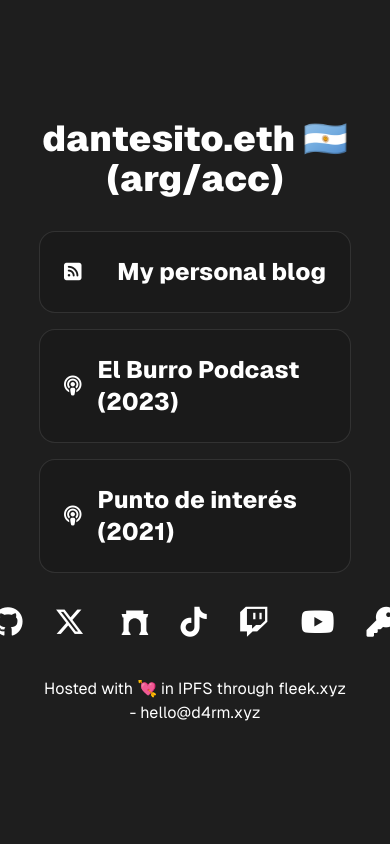
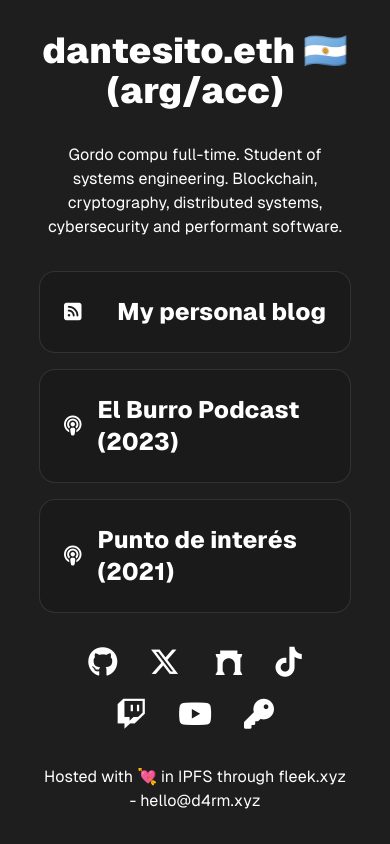
Before and after one commit to d4rm5/dantesito.eth.limo, an Astro site: page / in a window 390 px wide. Built offline with nearby package versions, Linux system fonts and the light colour scheme; Astro itself is replaced by a stand-in of ours.

Commit message:
fixed responsive

```diff
--- a/src/pages/index.astro
+++ b/src/pages/index.astro
@@ -60,6 +60,9 @@ const links: Link[] = [
   >
     <main class='w-[80%] flex flex-col gap-8'>
       <h1 class='md:text-6xl text-4xl font-black text-center'>dantesito.eth 🇦🇷 (arg/acc)</h1>
+      <p class='text-center mx-auto'>
+        Gordo compu full-time. Student of systems engineering. Blockchain, cryptography, distributed systems, cybersecurity and performant software.
+      </p>
       <div class='grid justify-center gap-4'>
         {
           links.map(({ desc, link, icon }) => {
@@ -67,16 +70,19 @@ const links: Link[] = [
           })
         }
       </div>
-      <div class='flex justify-center gap-8'>
-        <!-- Put some social links who have a definitive icon here: -->
-
+      <div class='flex flex-col gap-3'>
+        <div class='flex justify-center gap-8'>
         <Chip link='github.com/d4rm5' icon='fa-brands fa-github' />
         <Chip link='x.com/d4rm_' icon='fa-brands fa-x-twitter' />
         <FarcasterChip link="warpcast.com/d4rm" />
         <Chip link='tiktok.com/@d4rm_' icon='fa-brands fa-tiktok' />
+
+      </div>
+        <div class='flex justify-center gap-8'>
         <Chip link='twitch.com/d4rm_' icon='fa-brands fa-twitch' />
         <Chip link='youtube.com/@d4rm_' icon='fa-brands fa-youtube' />
         <Chip link='keybase.io/d4rm_/pgp_keys.asc?fingerprint=0acda3ab3d0ce6bfde138f5adf27a082e78df483' icon='fa-solid fa-key' />
+      </div>
       </div>
       <p class='text-center mx-auto'>Hosted with 💘 in IPFS through fleek.xyz - hello@d4rm.xyz</p>
     </main>
```
